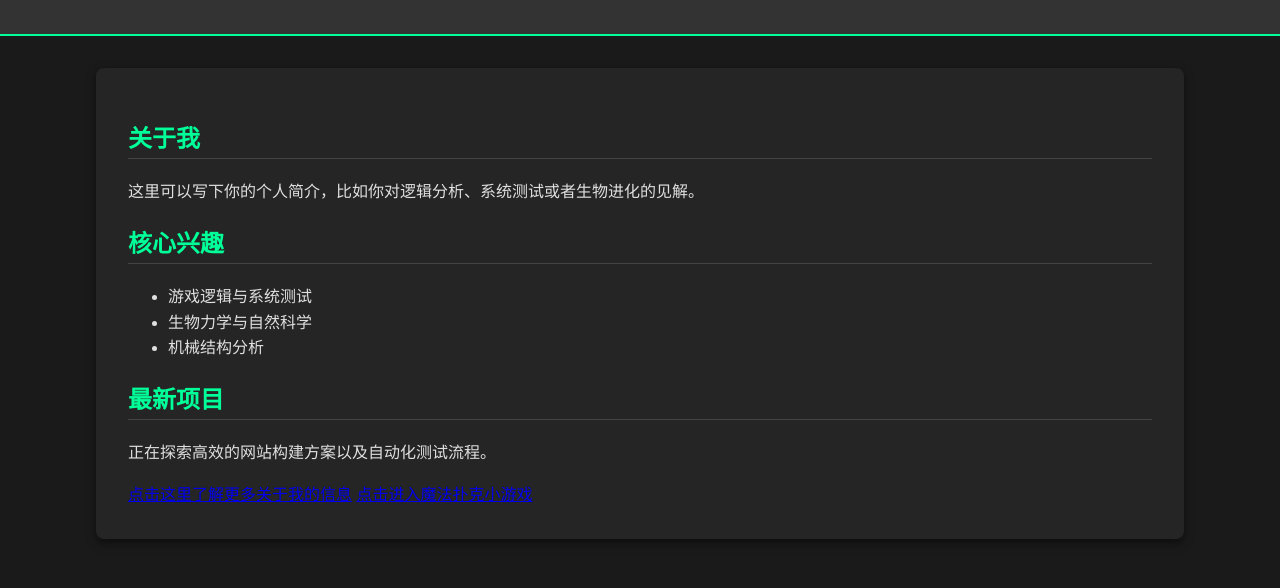
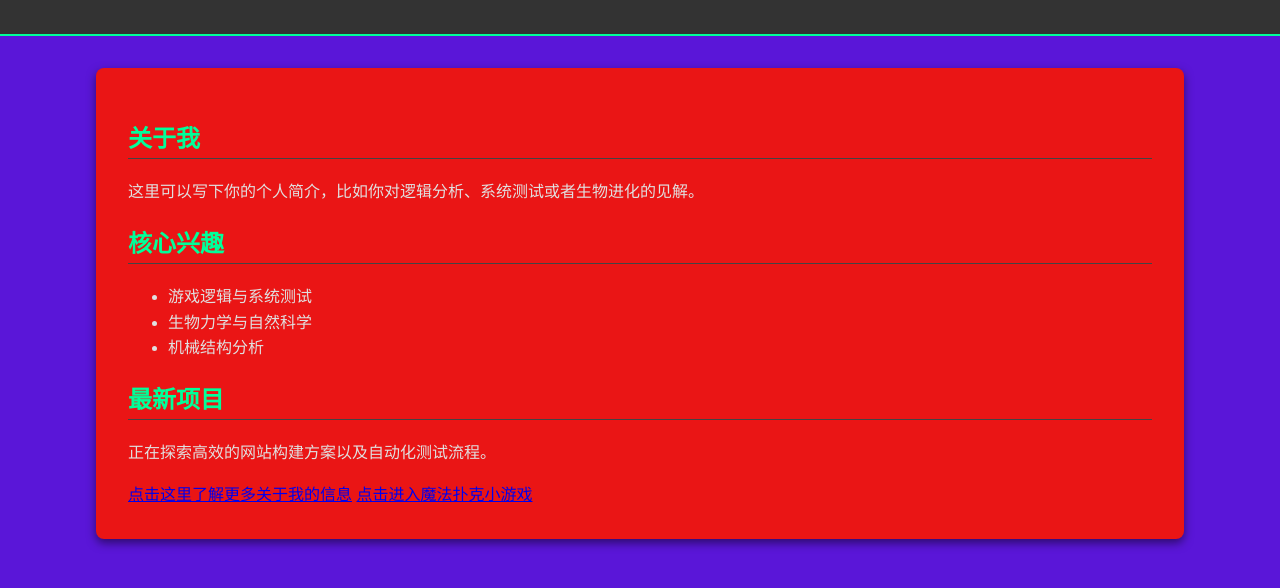
Before and after one commit to ZhiboGuo/my-website, a plain HTML site: page index.html in a window 1280 px wide. Shown: the part 92-680 px from the top of the page. Drawn offline with Linux system fonts and the light colour scheme.

Commit message:
Add files via upload

```diff
--- a/index.html
+++ b/index.html
@@ -9,7 +9,7 @@
             line-height: 1.6;
             margin: 0;
             padding: 0;
-            background: #1a1a1a; /* 深灰色背景 */
+            background: #5a16d8; /* 深灰色背景 */
             color: #e0e0e0;      /* 浅灰色文字 */
         }
         header {
@@ -22,7 +22,7 @@
         .container {
             width: 80%;
             margin: 2rem auto;
-            background: #252525; /* 内容区稍微亮一点 */
+            background: #ea1515; /* 内容区稍微亮一点 */
             padding: 2rem;
             border-radius: 8px;
             box-shadow: 0 4px 10px rgba(0,0,0,0.5);
```
